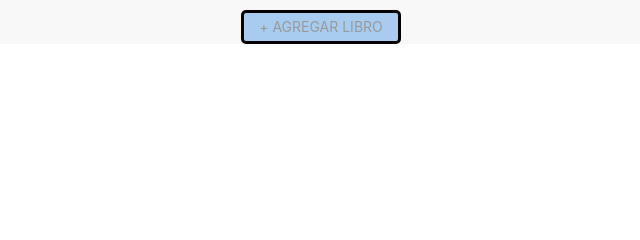
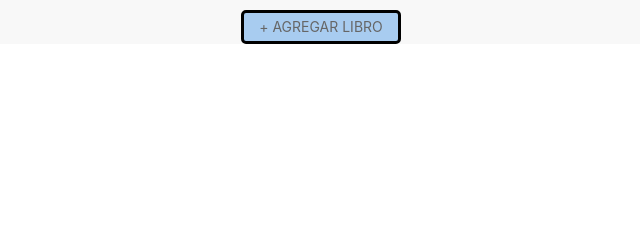
Before and after one commit to clariB17/Mi_biblioteca, a Flask app: template reto_7/templates/libros.html in a window 1280 px wide. Shown: the part 205-445 px from the top of the page, without its empty margins (389-1029 px from the left). Run offline with Flask 2, Linux system fonts and the light colour scheme; the template is opened without the code that fills it, so the values that code supplies are empty; some libraries are stand-ins or nearby versions.

Commit message:
Update libros.html

```diff
--- a/reto_7/templates/libros.html
+++ b/reto_7/templates/libros.html
@@ -32,7 +32,7 @@
         </table>
     </div>
     <div class="uk-margin-xlarge-left uk-text-center textol uk-animation-toggle">
-        <a href="{{url_for('nuevoLibro')}}" class="texto uk-text-muted uk-button-small uk-button uk-border-rounded gris uk-animation-shake"> + Agregar libro </a>
+        <a href="{{url_for('nuevoLibro')}}" class="texto uk-button-small uk-button uk-border-rounded gris uk-animation-shake"> + Agregar libro </a>
     </div>
 
 
```
